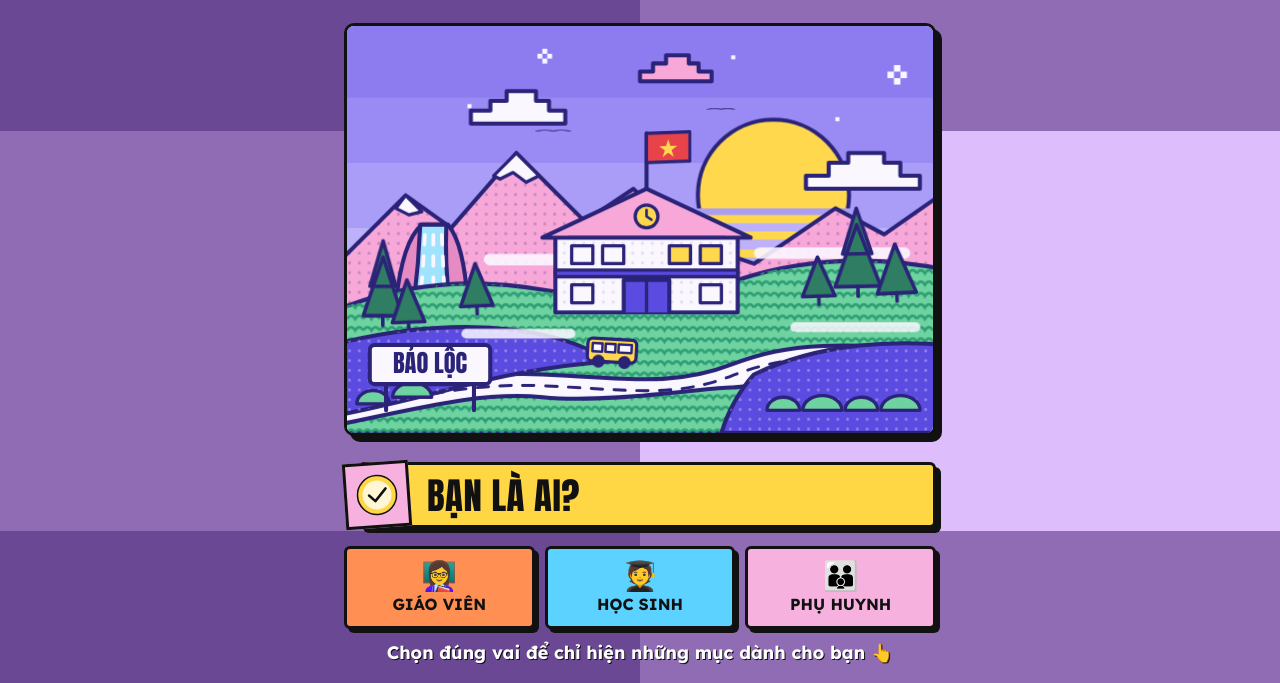
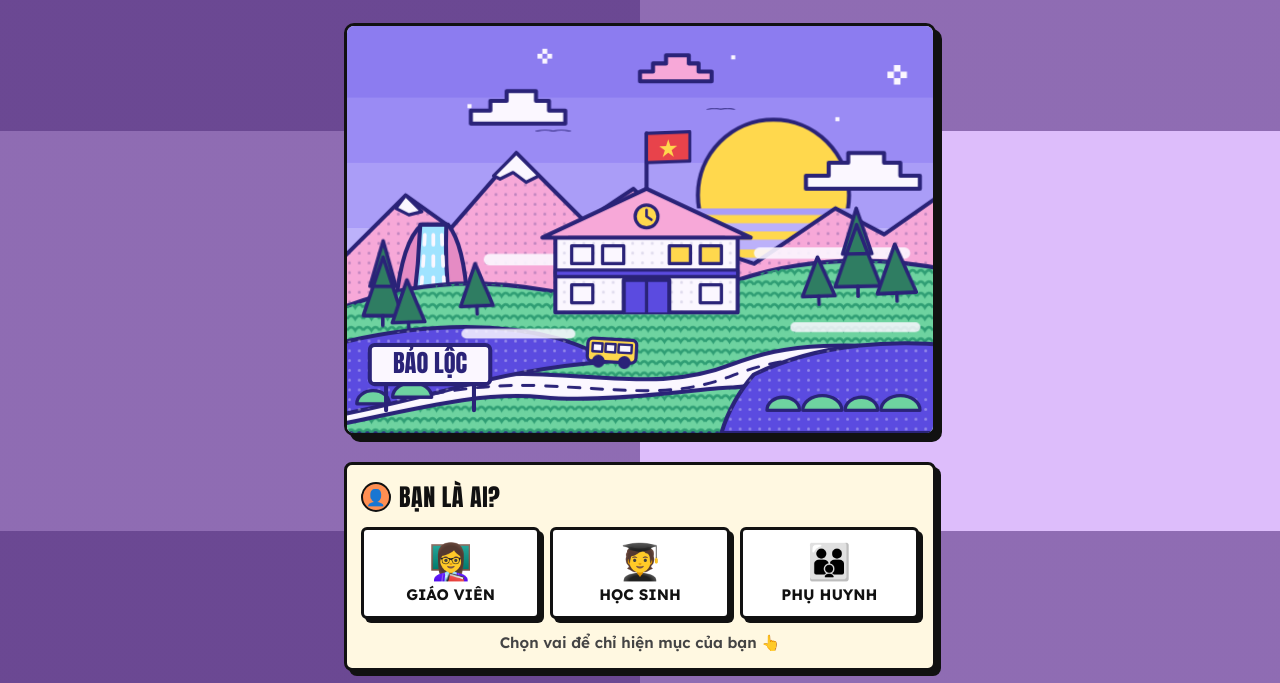
Before and after one commit to tusizhere/BAO-LOC-HIGHSCHOOL, a plain HTML site: page index.html in a window 1280 px wide. Shown: the part 269-952 px from the top of the page. Drawn offline with Linux system fonts and the light colour scheme.

Commit message:
Gọn lại khu chọn vai: panel nền đặc, nút cùng màu, chỉ tô cam nút đang chọn
Co-Authored-By: Claude Opus 5.5 <noreply@anthropic.com>
Claude-Session: https://claude.ai/code/session_01WE94ndR6hwxrQ7UdW4sfZi

```diff
--- a/index.html
+++ b/index.html
@@ -99,12 +99,17 @@ button{font:inherit;color:inherit;cursor:pointer}
 
 /* ---------- CHỌN VAI ---------- */
 [hidden]{display:none!important}
+.pick{background:#FFF8E1;border:var(--line);border-radius:8px;padding:14px 14px 16px;box-shadow:5px 5px 0 var(--ink)}
+.pick h2{font-family:var(--title);font-weight:400;font-size:1.5rem;letter-spacing:.5px;text-transform:uppercase;margin-bottom:12px;display:flex;align-items:center;gap:8px}
+.pick h2 span{font-family:var(--body);font-size:1rem;width:30px;height:30px;display:grid;place-items:center;background:var(--orange);border:2.5px solid var(--ink);border-radius:50%}
 .vai{display:grid;grid-template-columns:repeat(3,1fr);gap:10px}
-.vai button{display:flex;flex-direction:column;align-items:center;gap:4px;padding:12px 4px;background:var(--c);border:var(--line);border-radius:6px;box-shadow:4px 4px 0 var(--ink);font:700 1rem var(--body);text-transform:uppercase;cursor:pointer;opacity:.55;transition:.1s}
-.vai button b{font-size:1.8rem;line-height:1}
-.vai button.on{opacity:1;transform:translate(3px,3px);box-shadow:1px 1px 0 var(--ink);outline:3px solid var(--yellow);outline-offset:2px}
-.vai:not(:has(.on)) button{opacity:1}
-.goiy{margin-top:12px;text-align:center;font-weight:700;color:#fff;text-shadow:1px 1px 0 var(--ink)}
+.vai button{position:relative;display:flex;flex-direction:column;align-items:center;gap:6px;padding:14px 4px 12px;background:#fff;border:var(--line);border-radius:6px;box-shadow:4px 4px 0 var(--ink);font:700 .95rem var(--body);text-transform:uppercase;cursor:pointer;transition:.1s}
+.vai button b{font-size:2.2rem;line-height:1}
+.vai button:hover{background:#FFF1E8}
+.vai button.on{background:var(--orange);transform:translate(3px,3px);box-shadow:1px 1px 0 var(--ink)}
+.vai button.on::after{content:"✓";position:absolute;top:-10px;right:-8px;width:24px;height:24px;display:grid;place-items:center;background:var(--ink);color:#fff;border-radius:50%;font-size:.85rem}
+.vai:has(.on) button:not(.on){color:#555}
+.goiy{margin-top:14px;text-align:center;font-weight:600;font-size:.95rem;color:#444}
 
 /* ---------- MENU THẢ XUỐNG ---------- */
 .drop>summary{list-style:none;cursor:pointer}
@@ -351,14 +356,14 @@ button{font:inherit;color:inherit;cursor:pointer}
   </div>
 
   <!-- BẠN LÀ AI -->
-  <section>
-    <div class="banner"><span class="chk"><svg viewBox="0 0 48 48"><circle cx="24" cy="24" r="17" fill="#FFF6D6" stroke="#FFD744" stroke-width="5"/><circle cx="24" cy="24" r="19.5" fill="none" stroke="#111" stroke-width="1.5"/><path d="M16 24l6 6 11-12" fill="none" stroke="#111" stroke-width="2.5" stroke-linecap="round" stroke-linejoin="round"/></svg></span><h2>Bạn là ai?</h2></div>
-    <div class="vai" id="vai" style="margin-top:18px">
-      <button data-v="gv" style="--c:var(--orange)"><b>👩‍🏫</b>Giáo viên</button>
-      <button data-v="hs" style="--c:var(--cyan)"><b>🧑‍🎓</b>Học sinh</button>
-      <button data-v="ph" style="--c:var(--pink)"><b>👪</b>Phụ huynh</button>
+  <section class="pick">
+    <h2><span>👤</span>Bạn là ai?</h2>
+    <div class="vai" id="vai">
+      <button data-v="gv"><b>👩‍🏫</b>Giáo viên</button>
+      <button data-v="hs"><b>🧑‍🎓</b>Học sinh</button>
+      <button data-v="ph"><b>👪</b>Phụ huynh</button>
     </div>
-    <p class="goiy" id="goiy">Chọn đúng vai để chỉ hiện những mục dành cho bạn 👆</p>
+    <p class="goiy" id="goiy">Chọn vai để chỉ hiện mục của bạn 👆</p>
   </section>
 
 
```
